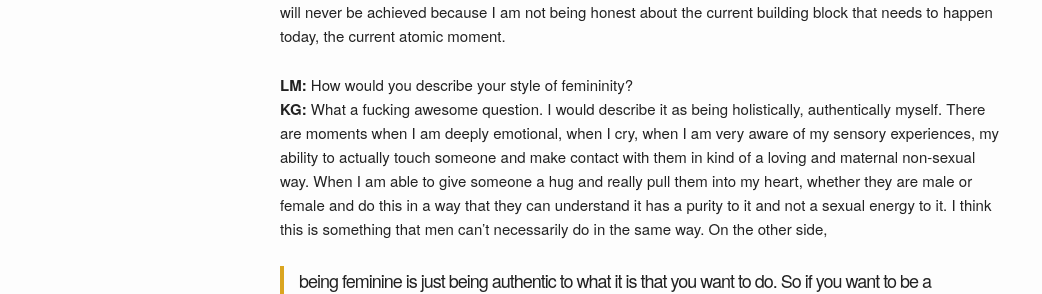
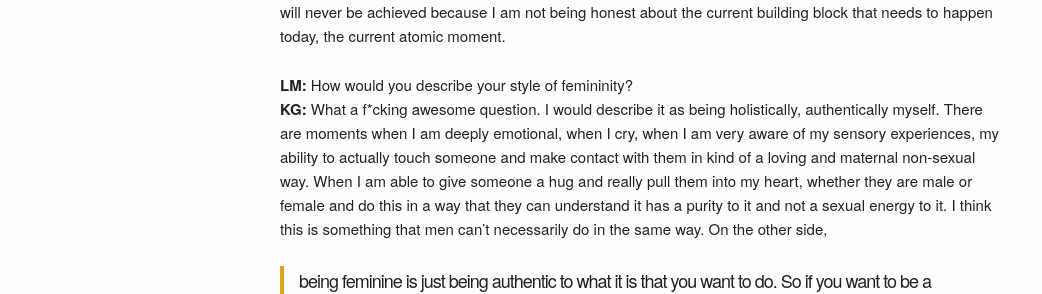
Before and after one commit to SarahBump/LADYMAFIA, a Jekyll site: the page built from _posts/2015-11-15-Kiran.markdown, in a window 1280 px wide and 900 px high, scrolled down 1716 px. Shown: the part 162-456 px from the top of the window, without its empty margins (0-1042 px from the left). Built offline with Jekyll 4.4.1, drawn with Linux system fonts in a browser that asks for light colours; nearby versions of some CDN libraries; some web fonts are replaced; some of the changed text lies outside the part shown.

```diff
--- a/_posts/2015-11-15-Kiran.markdown
+++ b/_posts/2015-11-15-Kiran.markdown
@@ -34,7 +34,7 @@
 **KG:** What I try to do is think about when I am so in the flow, so present, that I’m not thinking about anything else. First, it is when I am speaking about gender equality. Second, it is when I have been innovating in the music industry, either with my boss at [Interscope Records](http://www.interscope.com/, "Interscope Records"), or when I was at Harvard running this group, [Music Minds](http://kirangandhi.com/2015/03/05/musicminds-soulcycle-as-curator/), which hacked problems in the music industry. Finally, it is when I am playing and creating music. I like focusing my attention this way, rather than saying, “oh what’s my fifteen year plan from now?” Because then, I don’t have to have any regrets, I just get to be true to Kiran of this moment. If I am so committed to this fifteen year goal without recognizing what Kiran of the present needs, that fifteen year goal will never be achieved because I am not being honest about the current building block that needs to happen today, the current atomic moment.
 
 **LM:** How would you describe your style of femininity? <br>
-**KG:** What a fucking awesome question. I would describe it as being holistically, authentically myself. There are moments when I am deeply emotional, when I cry, when I am very aware of my sensory experiences, my ability to actually touch someone and make contact with them in kind of a loving and maternal non-sexual way. When I am able to give someone a hug and really pull them into my heart, whether they are male or female and do this in a way that they can understand it has a purity to it and not a sexual energy to it. I think this is something that men can’t necessarily do in the same way. On the other side,
+**KG:** What a f*cking awesome question. I would describe it as being holistically, authentically myself. There are moments when I am deeply emotional, when I cry, when I am very aware of my sensory experiences, my ability to actually touch someone and make contact with them in kind of a loving and maternal non-sexual way. When I am able to give someone a hug and really pull them into my heart, whether they are male or female and do this in a way that they can understand it has a purity to it and not a sexual energy to it. I think this is something that men can’t necessarily do in the same way. On the other side,
 
 > being feminine is just being authentic to what it is that you want to do. So if you want to be a mathematician, if you want to be a drummer, cool, just do it! And in doing it, you’re actively reconstructing a new definition of femininity.
 
```
Also changed, not shown: other parts of _posts/2015-11-15-Kiran.markdown (+1 -1 lines).
